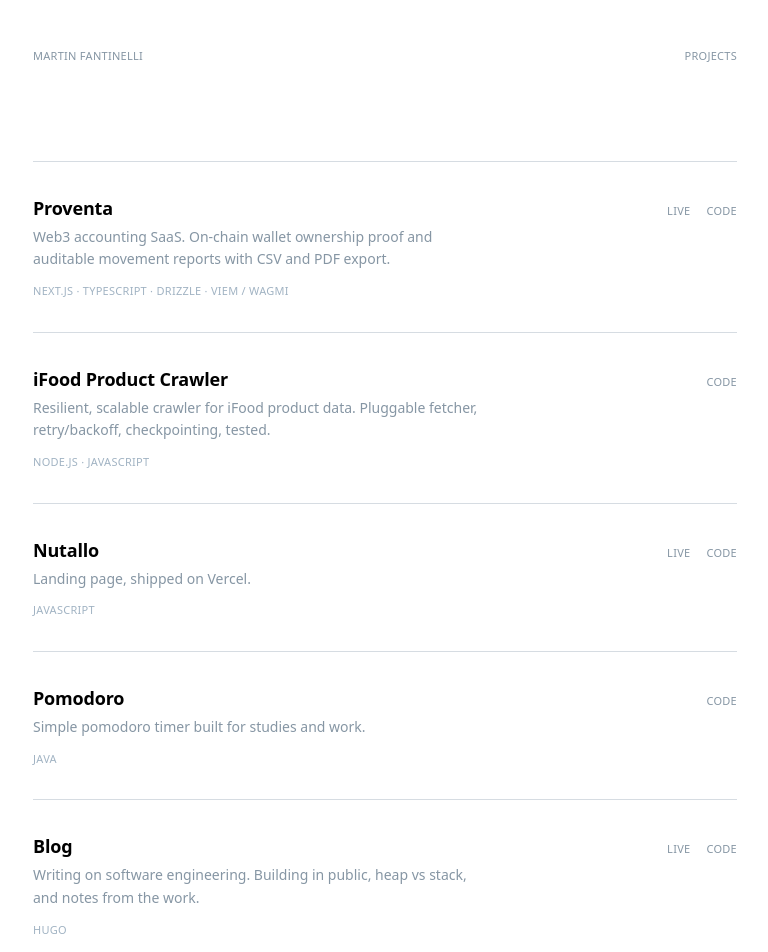
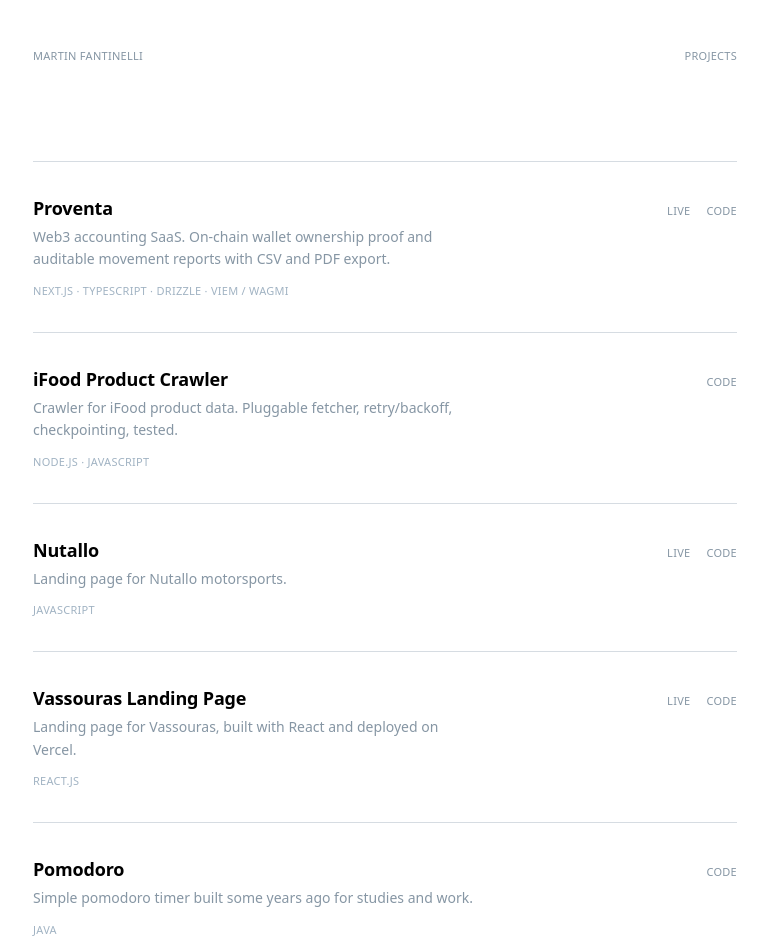
Before and after one commit to martinfantinelli/portfolio, a Next.js app: page /projects in a window 1280 px wide. Shown: the top 952 px of the page, without its empty margins (255-1023 px from the left). Built offline with nearby package versions, Linux system fonts and the light colour scheme.

Commit message:
add  new projetcts

```diff
--- a/data/projects.ts
+++ b/data/projects.ts
@@ -1,10 +1,9 @@
 // Vitrine curada. Semeada com repos publicos reais de github.com/martinfantinelli.
-// Edite a vontade: remova os fracos, adicione proventa/lain se forem publicos.
 export type Project = {
   name: string;
   description: string;
   tech: string[];
-  href: string; // repo ou live
+  href?: string; // repo ou live
   live?: string; // url de demo, se houver
   year?: string;
 };
@@ -21,27 +20,34 @@
   {
     name: "iFood Product Crawler",
     description:
-      "Resilient, scalable crawler for iFood product data. Pluggable fetcher, retry/backoff, checkpointing, tested.",
+      "Crawler for iFood product data. Pluggable fetcher, retry/backoff, checkpointing, tested.",
     tech: ["Node.js", "JavaScript"],
     href: "https://github.com/martinfantinelli/ifood-product-crawler",
   },
   {
     name: "Nutallo",
-    description: "Landing page, shipped on Vercel.",
+    description: "Landing page for Nutallo motorsports.",
     tech: ["JavaScript"],
     href: "https://github.com/martinfantinelli/nutallo-lp",
     live: "https://nutallo.vercel.app",
   },
   {
+    name: "Vassouras Landing Page",
+    description:
+      "Landing page for Vassouras, built with React and deployed on Vercel.",
+    tech: ["React.js"],
+    live: "https://vassouras-porto-alegre.vercel.app/",
+  },
+  {
     name: "Pomodoro",
-    description: "Simple pomodoro timer built for studies and work.",
+    description: "Simple pomodoro timer built some years ago for studies and work.",
     tech: ["Java"],
     href: "https://github.com/martinfantinelli/Pomodoro",
   },
   {
     name: "Blog",
     description:
-      "Writing on software engineering. Building in public, heap vs stack, and notes from the work.",
+      "Writing on software engineering. Building in public, heap vs stack, and notes from the work. Hugo static site.",
     tech: ["Hugo"],
     href: "https://martinfantinelli.dev",
     live: "https://martinfantinelli.dev",
```
